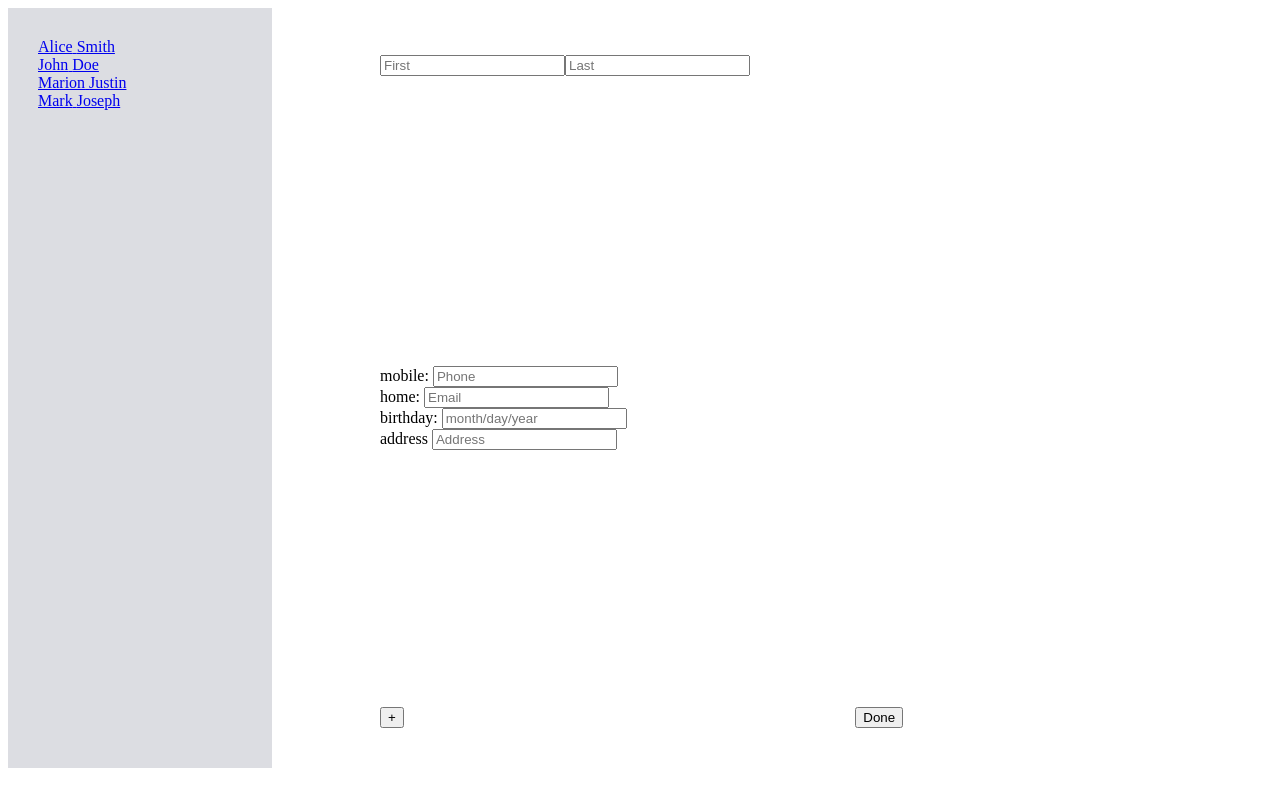
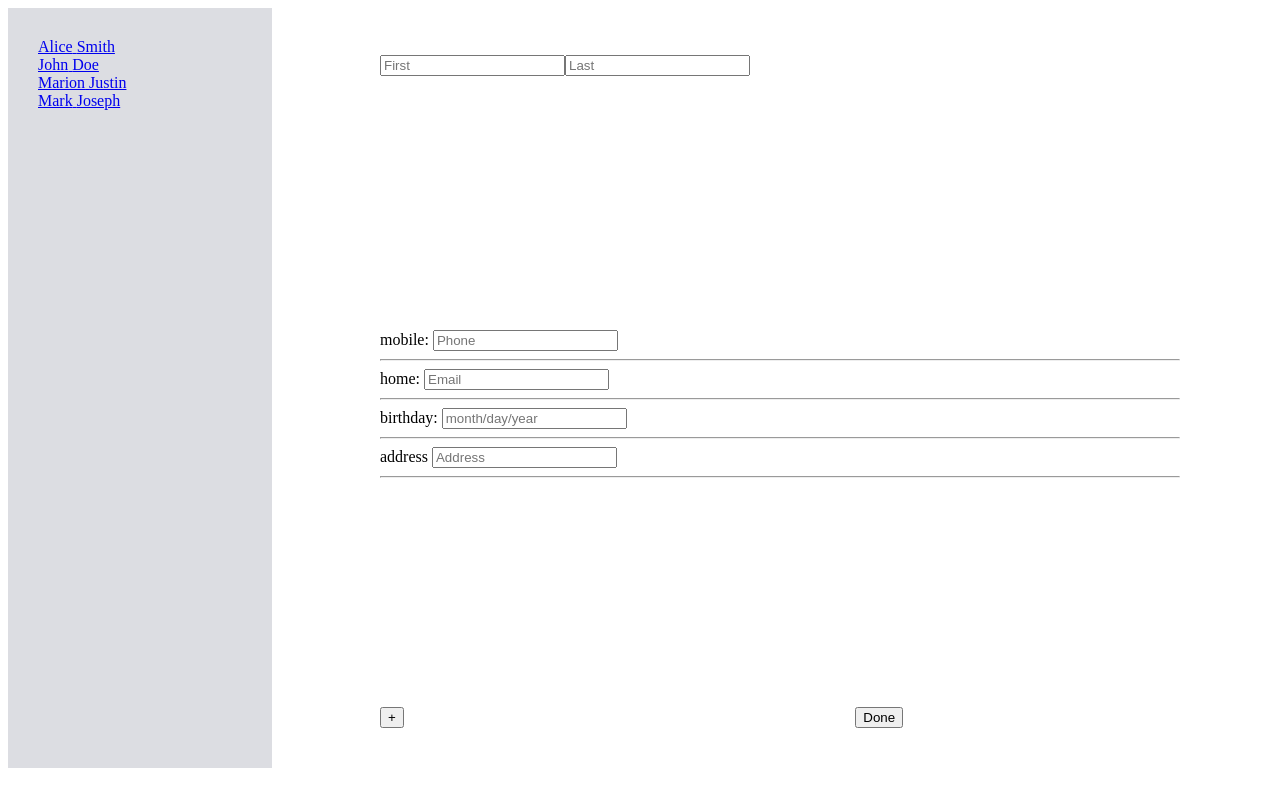
Before and after one commit to andkhong/contacts, a React app: page /add in a window 1280 px wide. Built offline with nearby package versions, Linux system fonts and the light colour scheme.

Commit message:
fixed add component style

```diff
--- a/src/components/Add/index.tsx
+++ b/src/components/Add/index.tsx
@@ -46,21 +46,15 @@ class Add extends React.Component<any, any> {
         return (
             <div className="container">
                 <div className="add">
-                    <div className="personalName">
+                    <div className="addName">
                         <input onChange={this.handleChange} name="firstName" placeholder="First" />
                         <input onChange={this.handleChange} name="lastName" placeholder="Last" />
                     </div>
-                    <div>
-                        mobile: <input onChange={this.handleChange} name="mobile" placeholder="Phone" />
-                    </div>
-                    <div>
-                        home: <input onChange={this.handleChange} name="email" placeholder="Email" />
-                    </div>
-                    <div>
-                        birthday: <input onChange={this.handleChange} name="bDay" placeholder="month/day/year" />
-                    </div>
-                    <div>
-                        address <input onChange={this.handleChange} name="address" placeholder="Address" />
+                    <div className="addDetail">
+                        <div> mobile: <input onChange={this.handleChange} name="mobile" placeholder="Phone" /> <hr /> </div>
+                        <div> home: <input onChange={this.handleChange} name="email" placeholder="Email" /> <hr /> </div>
+                        <div> birthday: <input onChange={this.handleChange} name="bDay" placeholder="month/day/year" /> <hr /> </div>
+                        <div> address <input onChange={this.handleChange} name="address" placeholder="Address" /> <hr /> </div>
                     </div>
                 </div>
                 <div className="footer">
--- a/src/index.css
+++ b/src/index.css
@@ -27,7 +27,6 @@ li {
 .container {
   margin: auto;
   width: 100vh;
-  overflow: auto;
 }
 
 .personalName {
@@ -35,6 +34,21 @@ li {
   margin-left: auto;
   padding-top: 55px;
   top: 0;
+}
+
+.personalDetail {
+  margin-left: auto;
+}
+
+.addName {
+  position: fixed;
+  margin-left: auto;
+  padding-top: 55px;
+  top: 0;
+}
+
+.addDetail {
+  margin-left: auto;
 }
 
 .editName {
@@ -46,7 +60,6 @@ li {
 
 .editDetail {
   margin-left: auto;
-  top: 0;
 }
 
 /*Footer Section*/
```
